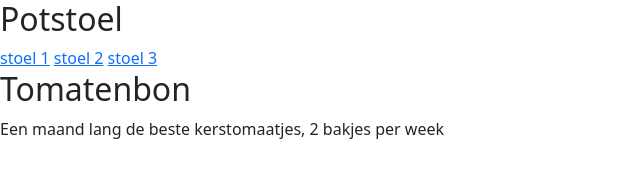
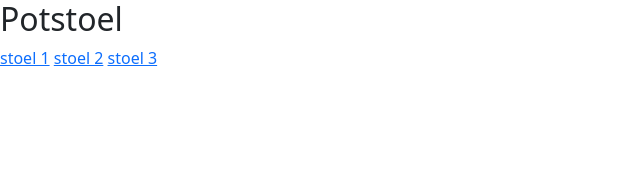
Before and after one commit to gluonic/pages, a plain HTML site: page kado.html in a window 1280 px wide. Shown: the whole page, without its empty margins (0-640 px from the left). Drawn offline with nearby package versions, Linux system fonts and the light colour scheme.

Commit message:
Update kado.html

```diff
--- a/kado.html
+++ b/kado.html
@@ -13,8 +13,8 @@
   <a href="https://www.bol.com/nl/nl/p/toiletstoel-grijs-met-comfortabele-zitting-en-emmer-met-deksel-postoel-wc-stoel/9300000035709083/">stoel 2</a>
   <a href="https://www.bol.com/nl/nl/p/almepro-toiletstoel-blauw-in-hoogte-verstelbaar/9200000029245975/#open=true">stoel 3</a>
 
-    <h2>Tomatenbon</h2>
-  Een maand lang  de beste kerstomaatjes, 2 bakjes per week
+   <!-- <h2>Tomatenbon</h2>
+  Een maand lang  de beste kerstomaatjes, 2 bakjes per week -->
 </body>
 
 </html>
```
